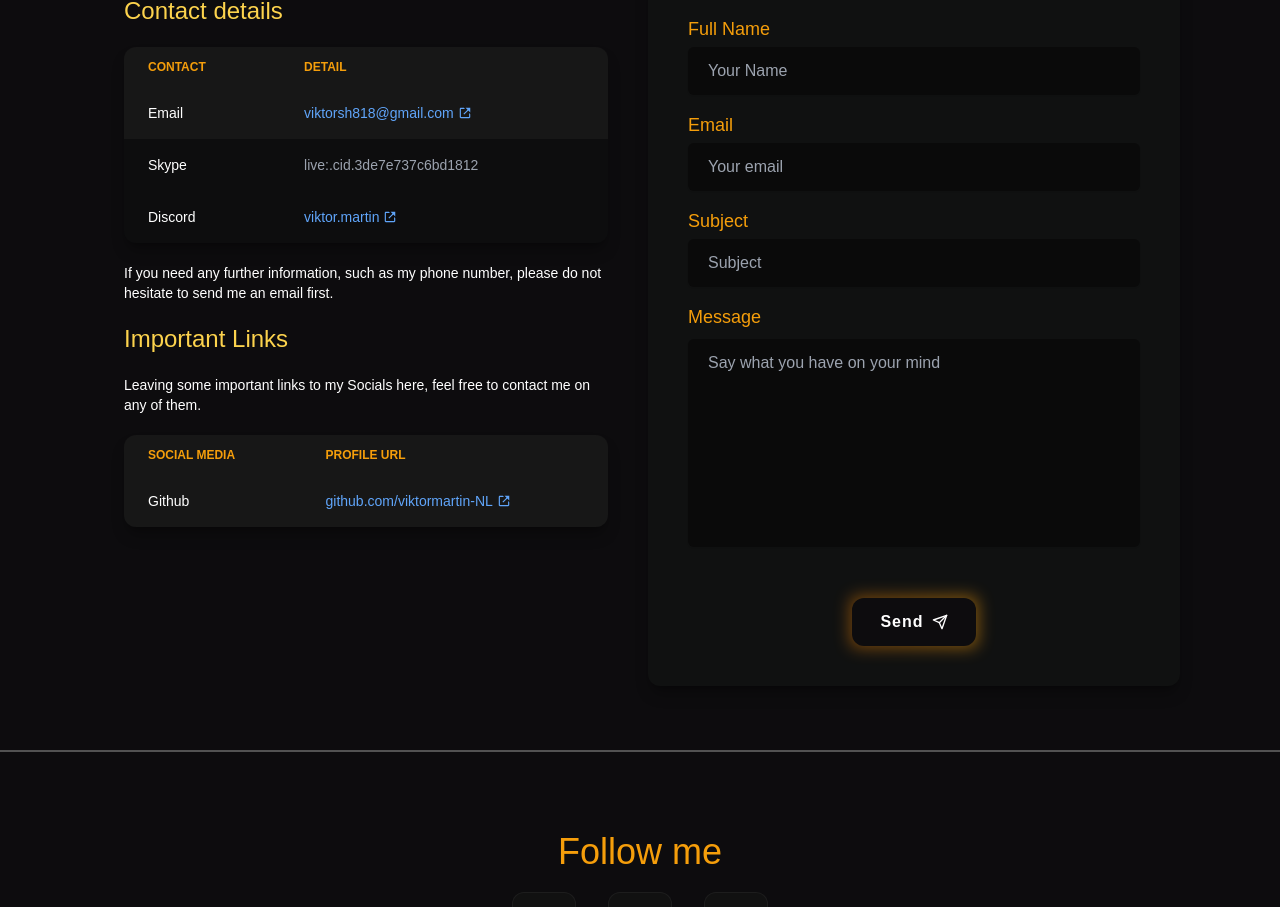
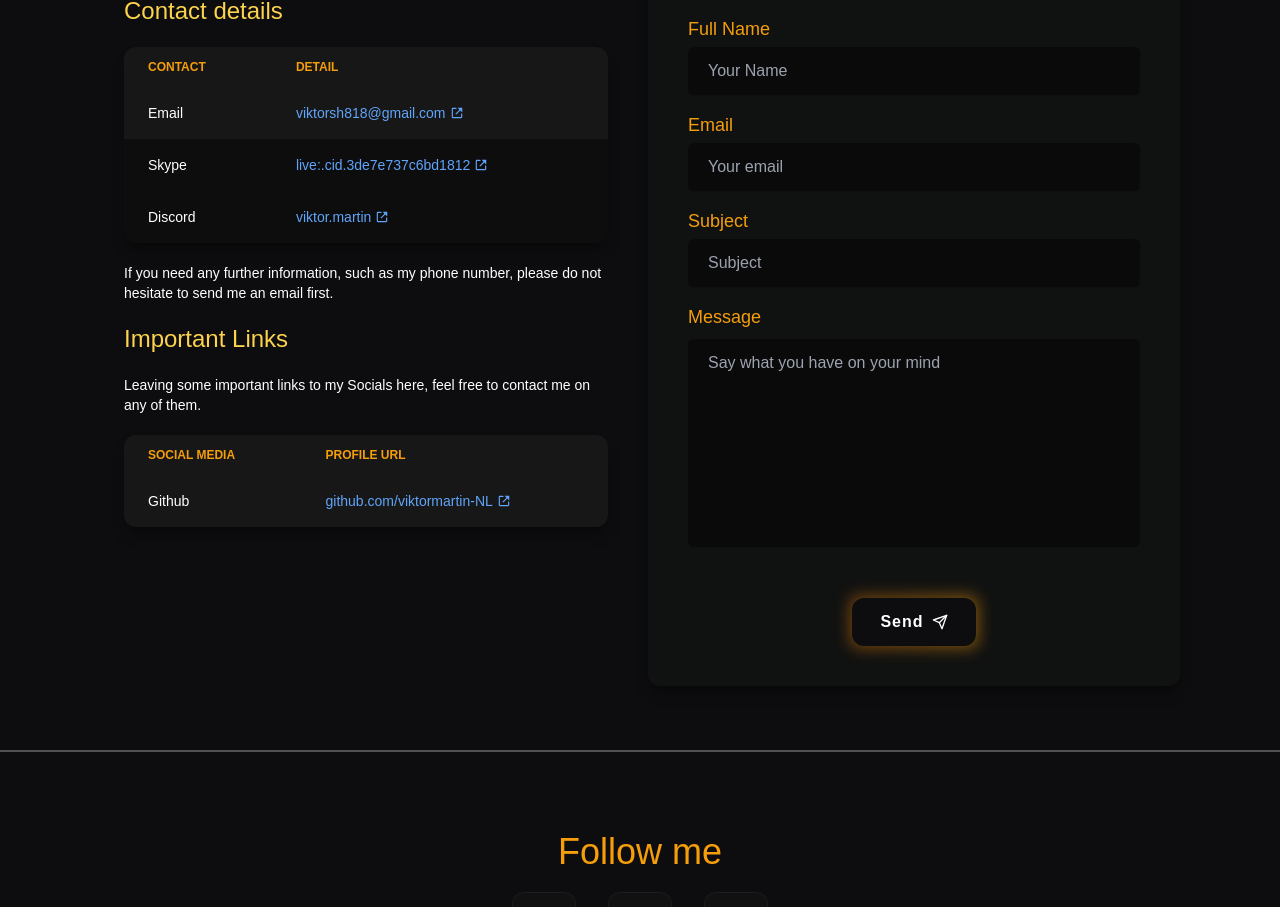
Before and after one commit to viktormartin-nl/viktormartin-nl.github.io, a React (Create React App) app: page / in a window 1280 px wide. Shown: the part 6165-7072 px from the top of the page. Built offline with nearby package versions, Linux system fonts and the light colour scheme; the HTML template or start-up script is replaced by a standard one.

Commit message:
edit the skype invite link

```diff
--- a/src/components/contact/ContactDetails.jsx
+++ b/src/components/contact/ContactDetails.jsx
@@ -70,7 +70,17 @@ const ContactDetails = () => {
                 >
                   Skype
                 </th>
-                <td className="px-6 py-4">live:.cid.3de7e737c6bd1812</td>
+                <td className="px-6 py-4">
+                  <a
+                    href="https://join.skype.com/invite/vz4Ko1mBhhbJ"
+                    className="font-normal text-blue-700 dark:text-blue-400 dark:hover:text-blue-500 hover:text-blue-800 flex items-center"
+                  >
+                    live:.cid.3de7e737c6bd1812{" "}
+                    <span className="ml-1">
+                      <BiLinkExternal />
+                    </span>
+                  </a>
+                </td>
               </tr>
               <tr className="bg-white dark:bg-[#101111]/30">
                 <th
```
Also changed, not shown: 1 other file (tests, documents, lock files or other folders).
